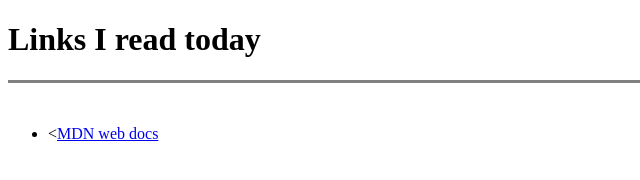
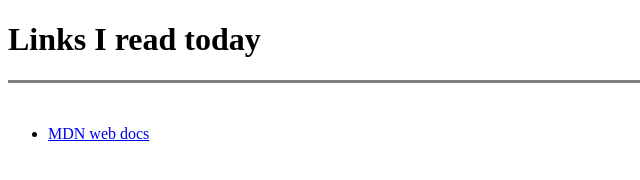
Before and after one commit to icareiread/careread, a plain HTML site: page index.html in a window 1280 px wide. Shown: the full height of the page, 0-640 px from the left. Drawn offline with Linux system fonts and the light colour scheme.

Commit message:
Add files via upload

```diff
--- a/index.html
+++ b/index.html
@@ -8,7 +8,7 @@
         <h1>Links I read today</h1>
         <hr size='3' noshade><br>
         <ul>
-            <li><<a href="https://developer.mozilla.org/en-US/">MDN web docs</a></li>
+            <li><a href="https://developer.mozilla.org/en-US/">MDN web docs</a></li>
         </ul>
     </body>
 </html>
```
